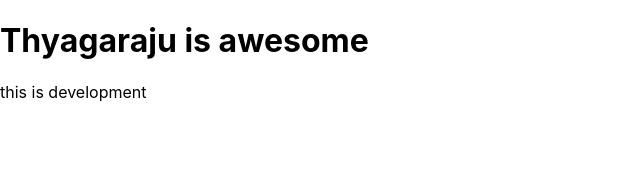
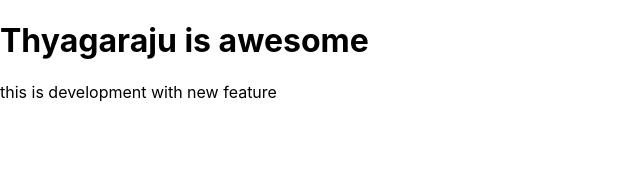
Before and after one commit to Raju5889/amplifyapp, a React (Create React App) app: page / in a window 1280 px wide. Shown: the top 172 px of the page, without its empty margins (0-640 px from the left). Built offline with nearby package versions, Linux system fonts and the light colour scheme.

Commit message:
added new feature

```diff
--- a/src/App.js
+++ b/src/App.js
@@ -5,7 +5,7 @@ function App() {
   return (
     <div>
       <h1>Thyagaraju is awesome</h1>
-      <p>this is development</p>
+      <p>this is development with new feature</p>
     </div>
   );
 }
```
